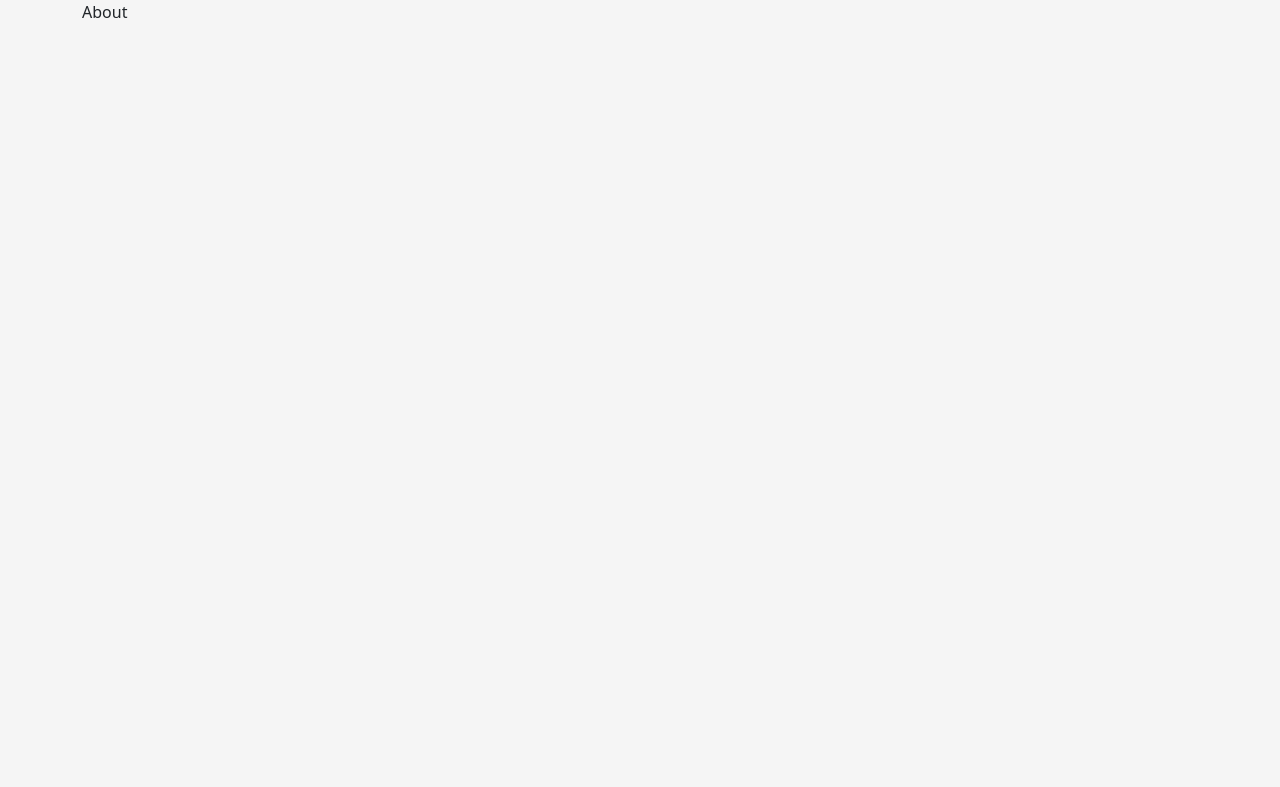
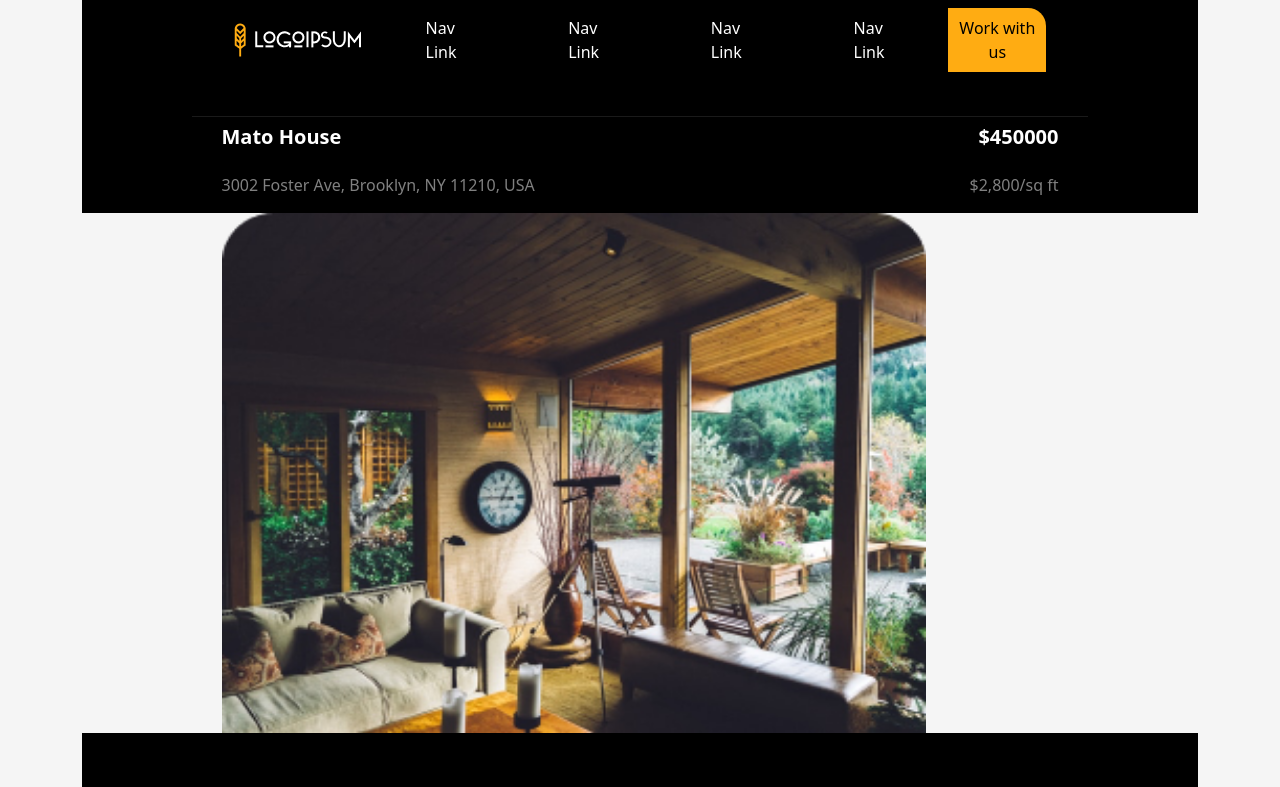
Before and after one commit to riyanhossain/real_estate, a React (Create React App) app: page /mato in a window 1280 px wide. Shown: the top 787 px of the page. Built offline with nearby package versions, Linux system fonts and the light colour scheme.

Commit message:
working on page 2 image section

```diff
--- a/src/App.js
+++ b/src/App.js
@@ -3,16 +3,16 @@ import "./App.css";
 import Home from "./components/Home/Home";
 import "bootstrap/dist/css/bootstrap.min.css";
 import { BrowserRouter, Routes, Route } from "react-router-dom";
-import About from "./components/PAGE2/About/About";
-import About2 from "./components/PAGE2/About/About2";
+import Home1 from "./components/PAGE2/Home1/Home1";
+import Home2 from "./components/PAGE2/Home2/Home2";
 function App() {
   return (
     <div className="container">
       <BrowserRouter>
         <Routes>
           <Route path="/" element={<Home />} />
-          <Route path="/mato" element={<About/>} />
-          <Route path="/envo" element={<About2/>}/>
+          <Route path="/mato" element={<Home1/>} />
+          <Route path="/envo" element={<Home2/>}/>
         </Routes>
       </BrowserRouter>
     </div>
--- a/src/components/HomeSec2/HomeSec2.js
+++ b/src/components/HomeSec2/HomeSec2.js
@@ -9,7 +9,7 @@ function HomeSec2() {
     <div>
       <Row>
         <Col style={{background: 'linear-gradient(to bottom, white 0%,#f5f5f5 100%)'}}>
-          <img src={home2} alt="" srcset="" className="imgHome2" />
+          <img src={home2} alt="" className="imgHome2" />
         </Col>
         <Col style={{ display: "flex", alignItems: "center",backgroundColor:'white',marginBottom:'15%' }}>
           <section>
--- a/src/components/HomeSec4/HS4.js
+++ b/src/components/HomeSec4/HS4.js
@@ -33,7 +33,7 @@ function HS4() {
             background: "linear-gradient(to top, white 0%,#f5f5f5 100%)",
           }}
         >
-          <img src={content} alt="" srcset="" className="imgHome2" />
+          <img src={content} alt="" className="imgHome2" />
         </Col>
 
       </Row>
--- a/src/components/PAGE2/About/About.js
+++ /dev/null
@@ -1,9 +0,0 @@
-import React from 'react'
-
-function About() {
-  return (
-    <div>About</div>
-  )
-}
-
-export default About
--- a/src/components/PAGE2/About/About2.js
+++ /dev/null
@@ -1,9 +0,0 @@
-import React from 'react'
-
-function About2() {
-  return (
-    <div>About2</div>
-  )
-}
-
-export default About2
--- /dev/null
+++ b/src/components/PAGE2/Home1/H1Section/H1S1.js
@@ -0,0 +1,61 @@
+import React from "react";
+import NavB from "../../../NavB/NavB";
+
+
+function H1S1(props) {
+  const h1=props.h1
+  return (
+    <div
+      style={{
+        // height: "228px",
+        backgroundColor: "black",
+        display: "flex",
+        alignItems: "center",
+        justifyContent: "center",
+        flexDirection: "column",
+      }}
+    >
+      <div style={{ width: "75%" }}>
+        <NavB />
+      </div>
+      <div
+        style={{
+          display: "flex",
+          alignItems: "center",
+          justifyContent: "center",
+        }}
+      >
+        <h3 className="footLine"></h3>
+      </div>
+
+      <div style={{ width: "75%" }}>
+        <div
+          style={{
+            display: "flex",
+            alignItems: "center",
+            justifyContent: "space-between",
+          }}
+        >
+          <h5>
+            <strong style={{ color: "white" }}>{h1.title}</strong>
+          </h5>
+          <h5>
+            <strong style={{ color: "white" }}>{h1.price}</strong>
+          </h5>
+        </div>
+        <div
+          style={{
+            display: "flex",
+            alignItems: "center",
+            justifyContent: "space-between",
+          }}
+        >
+          <p style={{ color: "white", opacity: "0.5" }}>{h1.address}</p>
+          <p style={{ color: "white", opacity: "0.5" }}>{h1.space}</p>
+        </div>
+      </div>
+    </div>
+  );
+}
+
+export default H1S1;
--- /dev/null
+++ b/src/components/PAGE2/Home1/H1Section/H1S2.js
@@ -0,0 +1,21 @@
+import React from 'react'
+import { Col } from 'react-bootstrap'
+
+function H1S2(props) {
+    const h1=props.h1
+  return (
+    <div style={{display: 'flex',alignItems:'center',justifyContent:'center'}}>
+        <div style={{width:'75%'}}>
+            <Col xs={8}>
+                <img src={props.h1.image} alt="" style={{width:'704px',height:'520px'}} />
+            </Col>
+            <Col xs={4}>
+            </Col>
+
+        </div>
+
+    </div>
+  )
+}
+
+export default H1S2
--- /dev/null
+++ b/src/components/PAGE2/Home1/Home1.js
@@ -0,0 +1,38 @@
+import React from "react";
+import Footer from "../../Footer/Footer";
+import H1S1 from "./H1Section/H1S1";
+import H1S2 from "./H1Section/H1S2";
+import home1 from '../../../Images/grid1.png'
+
+
+function Home1() {
+  const h1 =
+  {
+    id: "mato",
+    title: "Mato House",
+    image: home1,
+    car: 3,
+    bath: 2,
+    bed: 3,
+    kitchen: 1,
+    build: 2011,
+    Description: {
+      short:
+        "Lorem ipsum dolor sit amet consectetur adipisicing elit non.Lorem ipsum dolor.",
+      long: "Lorem ipsum dolor sit amet consectetur adipisicing elit. Eveniet laborum aspernatur ipsa! Corporis iure modi architecto nam labore similique. Nesciunt nam provident voluptate, mollitia quam reiciendis magnam ea accusantium. Vitae provident nisi deleniti. Recusandae eligendi voluptates, nam sequi, adipisci ipsam quibusdam quaerat consectetur magni inventore aliquid sint ipsum quos delectus eum laudantium expedita exercitationem. Alias fugiat recusandae eaque repellat quia.",
+    },
+    price: "$450000",
+    address: "3002 Foster Ave, Brooklyn, NY 11210, USA",
+    space: "$2,800/sq ft",
+  };
+  return (
+    <div>
+      <H1S1 h1={h1}/>
+      <H1S2 h1={h1}/>
+      <Footer/>
+    </div>
+
+  );
+}
+
+export default Home1;
--- /dev/null
+++ b/src/components/PAGE2/Home2/Home2.js
@@ -0,0 +1,9 @@
+import React from 'react'
+
+function Home2() {
+  return (
+    <div>Home2</div>
+  )
+}
+
+export default Home2
```
